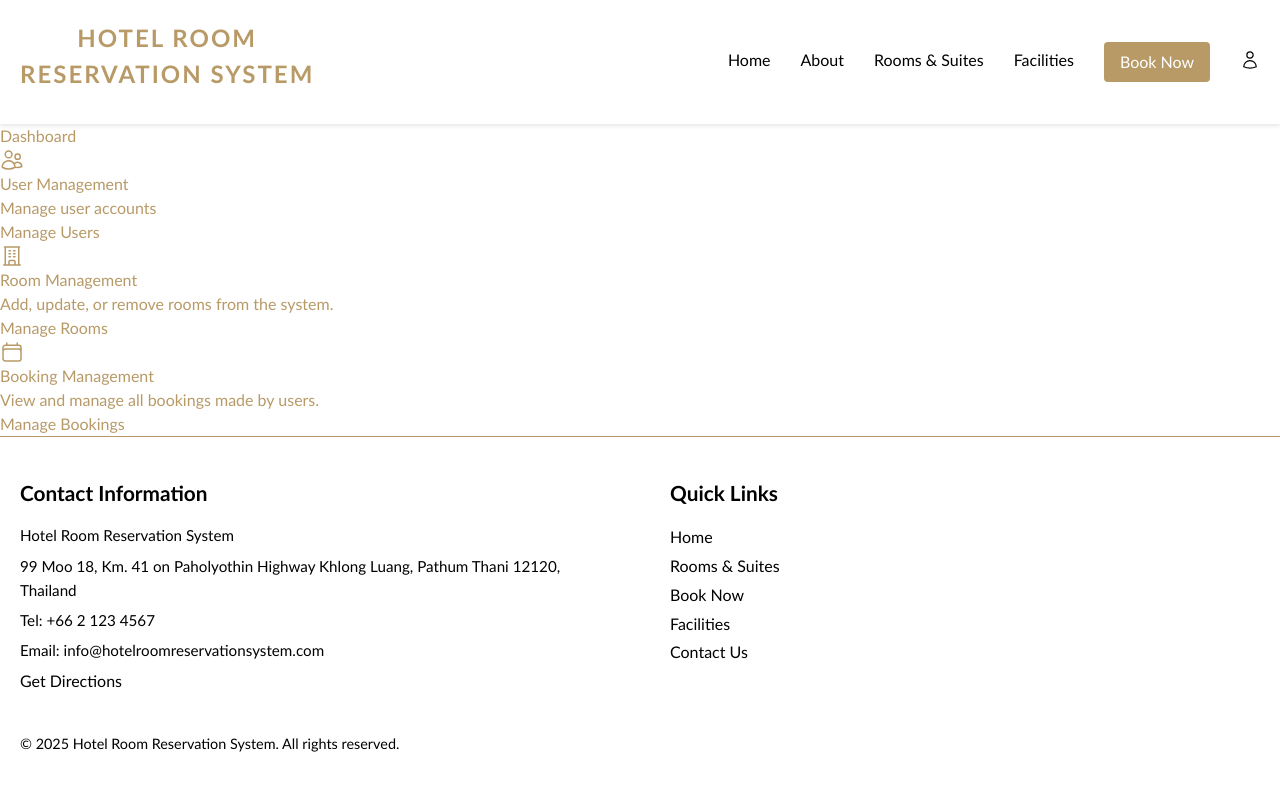
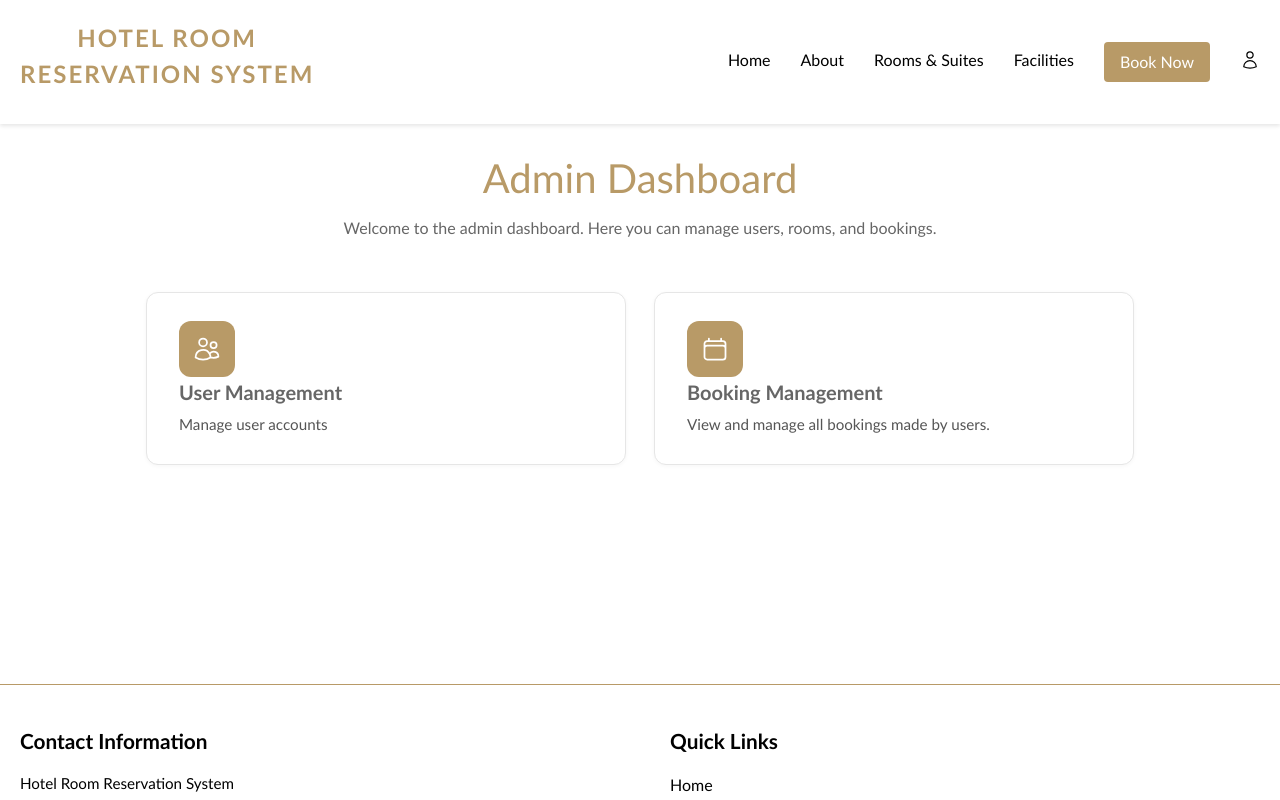
Before and after one commit to PatChirapat/Hotel-Reservation-WebApp, a React (Vite) app in the folder frontend/: page /admin in a window 1280 px wide. Shown: the top 800 px of the page. Built offline with nearby package versions, Linux system fonts and the light colour scheme.

Commit message:
style(ui): Update ui for Admin dashboard page

```diff
--- a/frontend/src/pages/Admin.jsx
+++ b/frontend/src/pages/Admin.jsx
@@ -17,9 +17,11 @@ function Admin(){
             <Navbar />
             <div className="admin-content">
                 <div className="admin-header">
-                    <h1>Dashboard</h1>
+                    <h1>Admin Dashboard</h1>
+                    <p>Welcome to the admin dashboard. Here you can manage users, rooms, and bookings.</p>
                 </div>
                 <div className="admin-body">
+                    <Link to="/admin/users" className="admin-link">
                         <div className="admin-user-management">
                             <div className="admin-user-icon">
                                 <svg xmlns="http://www.w3.org/2000/svg"
@@ -40,12 +42,12 @@ function Admin(){
                                 <h1>{admin_links[0].name}</h1>
                                 <p>{admin_links[0].description}</p>
                             </div>
-                        <button className="admin-link-btn">
-                            <Link to="/admin/users" className="admin-link">Manage Users</Link>
-                        </button>
                         </div>
+                    </Link>
 
 
+                    {/*
+                    <Link to="/admin/rooms" className="admin-link">
                         <div className="admin-room-management">
                             <div className="admin-room-icon">
                                 <svg xmlns="http://www.w3.org/2000/svg"
@@ -63,12 +65,12 @@ function Admin(){
                                 <h1>{admin_links[1].name}</h1>
                                 <p>{admin_links[1].description}</p>
                             </div>
-                        <button className="admin-link-btn">
-                            <Link to="/admin/rooms" className="admin-link">Manage Rooms</Link>
-                        </button>
                         </div>
+                    </Link>
+                     */}
 
 
+                    <Link to="/admin/bookings" className="admin-link">
                         <div className="admin-booking-management">
                             <div className="admin-booking-icon">
                                 <svg xmlns="http://www.w3.org/2000/svg"
@@ -87,10 +89,8 @@ function Admin(){
                                 <h1>{admin_links[2].name}</h1>
                                 <p>{admin_links[2].description}</p>
                             </div>
-                        <button className="admin-link-btn">
-                            <Link to="/admin/bookings" className="admin-link">Manage Bookings</Link>
-                        </button>
                         </div>
+                    </Link>
                 </div>
             </div>
             <Footer />
--- a/frontend/src/ui/Admin.css
+++ b/frontend/src/ui/Admin.css
@@ -2,9 +2,99 @@
     background-color: #fff;
     color: #b89a67;
     font-family: 'Optima', 'URW Classico', 'Palatino Linotype', 'Book Antiqua', serif;
-    height : 100vh;
     width: 100%;
-    margin: 0;
-    padding: 0;
     box-sizing: border-box;
 }
+
+.admin-content {
+    padding: 24px 40px;
+    margin: 0 auto;
+    background-color: #fff;
+    min-height: 70vh;
+    max-width: 1200px;
+}
+
+.admin-header {
+    margin-bottom: 2rem;
+    text-align: center;
+}
+
+.admin-header h1 {
+    font-size: 2.5rem;
+    font-weight: 500;
+    margin-bottom: 0.5rem;
+    color: #b89a67;
+}
+
+.admin-header p {
+    font-size: 1rem;
+    font-weight: 300;
+    color: #666;
+}
+
+.admin-body {
+    display: flex;
+    flex-wrap: wrap;
+    gap: 28px;
+    justify-content: center;
+    padding-top: 20px;
+}
+
+/* กล่องหลัก */
+.admin-link {
+    display: flex;
+    align-items: center;
+    gap: 20px;
+    width: 480px;
+    padding: 28px 32px;
+    background-color: #fff;
+    border: 1px solid #e6e6e6;
+    border-radius: 12px;
+    text-decoration: none;
+    box-shadow: 0 1px 4px rgba(0, 0, 0, 0.04);
+    transition: all 0.25s ease;
+}
+
+.admin-link:hover {
+    transform: translateY(-3px);
+    box-shadow: 0 4px 10px rgba(0, 0, 0, 0.08);
+}
+
+.admin-user-icon,
+.admin-room-icon,
+.admin-booking-icon {
+    width: 56px;
+    height: 56px;
+    border-radius: 12px;
+    background-color: #b89a67;
+    display: flex;
+    align-items: center;
+    justify-content: center;
+    flex-shrink: 0;
+}
+
+.admin-user-icon svg,
+.admin-room-icon svg,
+.admin-booking-icon svg {
+    width: 28px;
+    height: 28px;
+    stroke: #fff;
+}
+
+/* ข้อความ */
+.admin-user-txt h1,
+.admin-room-txt h1,
+.admin-booking-txt h1 {
+    font-size: 1.25rem;
+    font-weight: 600;
+    color: #666;
+    margin: 0 0 6px;
+}
+
+.admin-user-txt p,
+.admin-room-txt p,
+.admin-booking-txt p {
+    font-size: 0.95rem;
+    color: #555;
+    margin: 0;
+}
```
Lines whose indentation alone changed are shown as unchanged.
